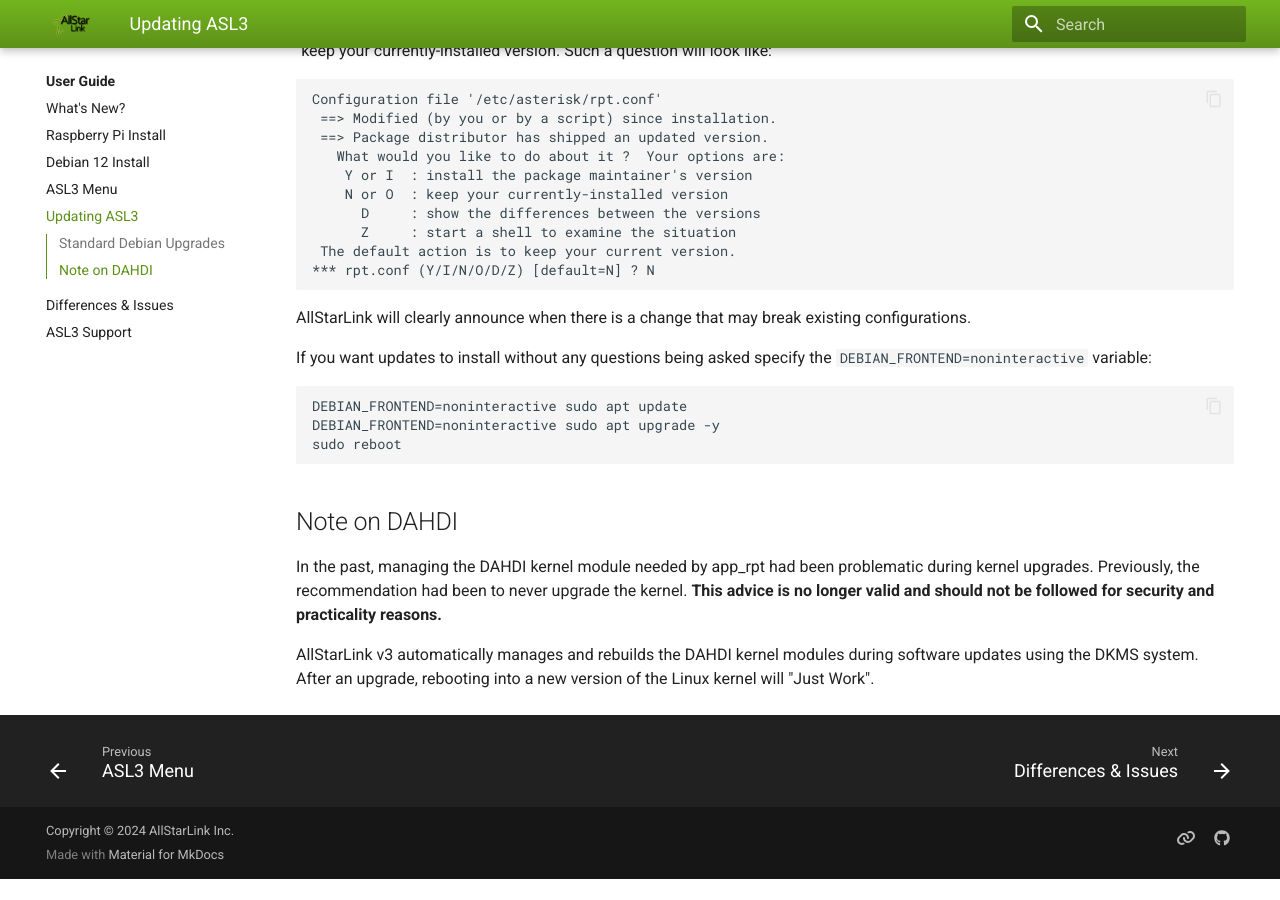
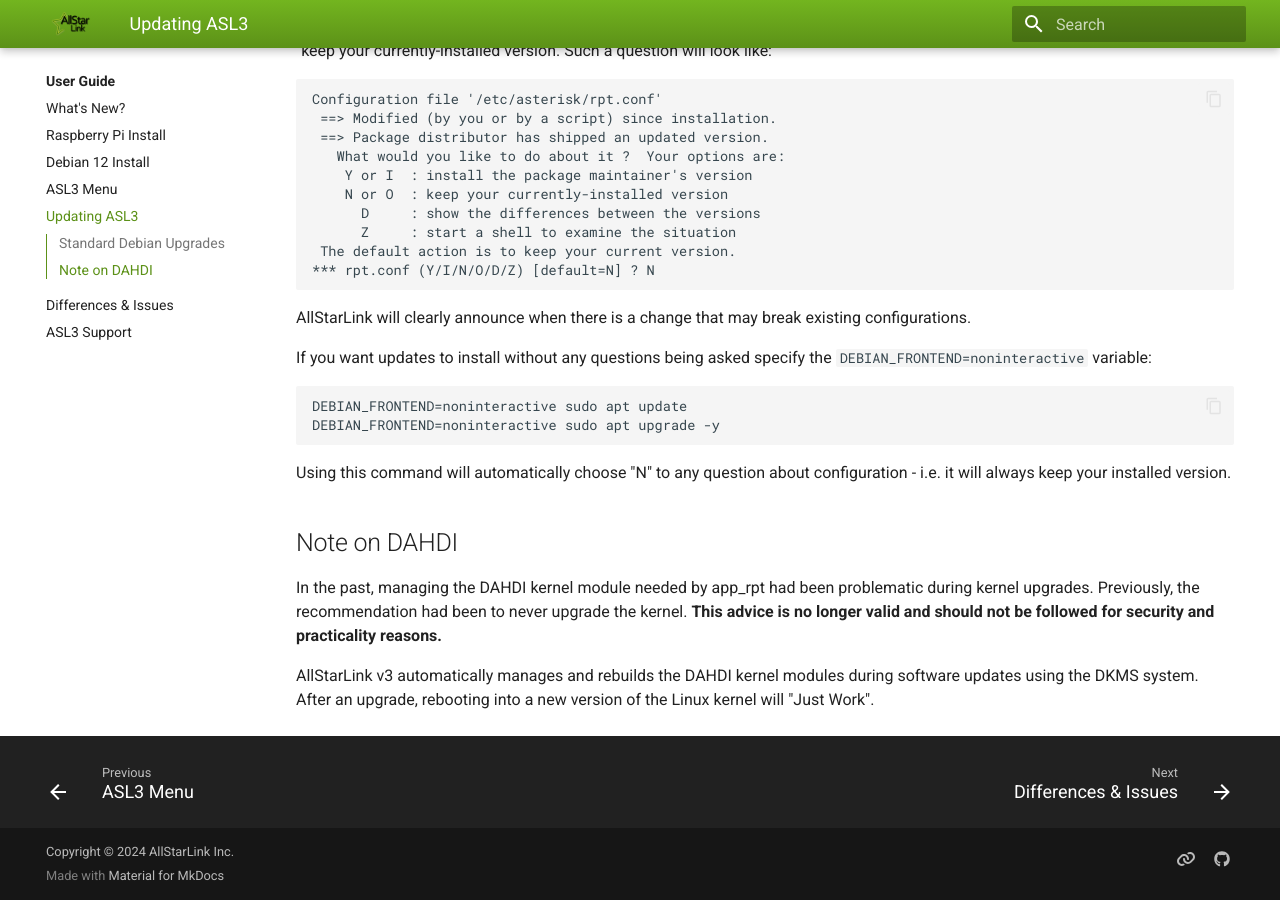
Before and after one commit to AllStarLink/ASL3-Manual, an MkDocs documentation site: the page built from docs/user-guide/updates.md, in a window 1280 px wide and 900 px high, scrolled down 601 px. Built offline with MkDocs 1.6.1 and Material for MkDocs 9.7.7, drawn with Linux system fonts in a browser that asks for light colours; before the commit the page ends 1480 px from its top, so only the background shows below that.

Commit message:
expand updates

````diff
--- a/docs/user-guide/updates.md
+++ b/docs/user-guide/updates.md
@@ -49,8 +49,11 @@
 ```bash
 DEBIAN_FRONTEND=noninteractive sudo apt update
 DEBIAN_FRONTEND=noninteractive sudo apt upgrade -y
-sudo reboot
 ```
+
+Using this command will automatically choose "N" to any
+question about configuration - i.e. it will always keep
+your installed version.
 
 ## Note on DAHDI
 In the past, managing the DAHDI kernel module needed
````
